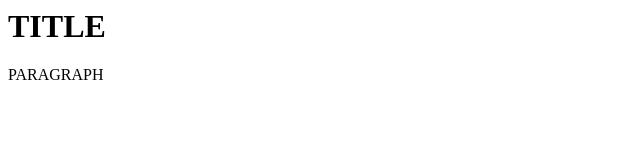
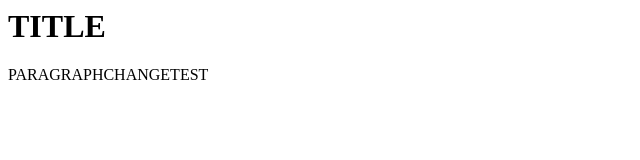
Before and after one commit to Johnnyboigame/RevolverGame, a plain HTML site: page index.html in a window 1280 px wide. Shown: the whole page, without its empty margins (0-640 px from the left). Drawn offline with Linux system fonts and the light colour scheme.

Commit message:
commitTest2

```diff
--- a/index.html
+++ b/index.html
@@ -6,6 +6,6 @@
 </head>
 <body>
     <h1>TITLE</h1>
-    <p1>PARAGRAPH</p1>
+    <p1>PARAGRAPHCHANGETEST</p1>
 </body>
 </html>
```
